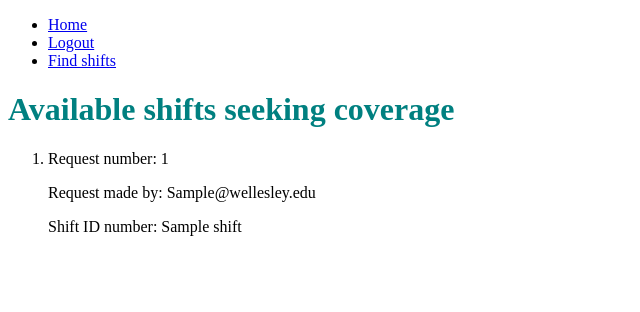
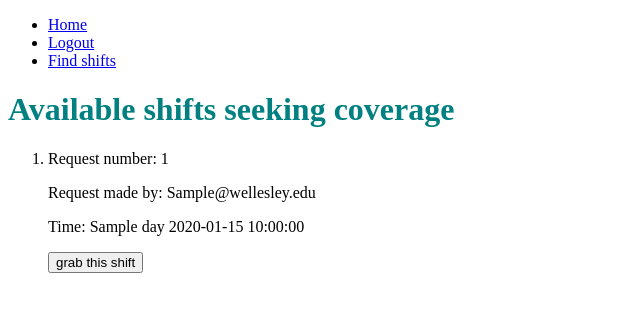
Before and after one commit to mharrigan26/FindASubstitute, a Flask app: template templates/available_shifts.html in a window 1280 px wide. Shown: the top 312 px of the page, without its empty margins (0-640 px from the left). Run offline with Flask 2, Linux system fonts and the light colour scheme; the template is opened without the code that fills it: most values are stand-ins (such as "Sample title", 1, 10 or a date in 2020).

Commit message:
created available shifts grabbing page

```diff
--- a/app.py
+++ b/app.py
@@ -96,9 +96,7 @@ def user(username):
             session['visits'] = 1+int(session['visits'])
             return render_template('greet.html',
                                    page_title='My App: Welcome {}'.format(username),
-                                   name=username,
-                                   visits=session['visits'])
-
+                                   name=username)
         else:
             flash('you are not logged in. Please login or join')
             return redirect( url_for('index') )
@@ -127,13 +125,14 @@ def shifts():
     if request.method == 'GET':
         conn = dbi.connect()
         info = database.available(conn)
-        #change ^ to get all the information
+        print(info)
         return render_template('available_shifts.html', title='Available Shifts', shifts=info, conn=conn)
 
-@app.route('/shifts/<shift_id>', methods=['GET'])
-def shift(shift_id):
-    if request.method == 'GET':
-        return render_template('shift.html', shift_id=shift_id)
+@app.route('/grabShift/', methods=['POST'])
+def grabShift():
+    conn = dbi.connect()
+    #write shift switching here, update statements and such
+    #redirect back to shifts page
 
 if __name__ == '__main__':
     import sys, os
--- a/database.py
+++ b/database.py
@@ -44,9 +44,9 @@ def lookupEmployee(conn, username):
 
 def available(conn):
     curs = dbi.dict_cursor(conn)
-    sql = 'select * from coverage where covered = %s'
-    vals = [0]
-    curs.execute(sql, vals)
+    curs.execute('''select coverage.request_id, coverage.req_employee, shift1.time, shift1.day, coverage.shift
+    from coverage, shift1
+    where coverage.shift = shift1.shift_id AND coverage.covered = 0''')
     info = curs.fetchall()
     return info
 
--- a/insert_statements.sql
+++ b/insert_statements.sql
@@ -1,6 +1,6 @@
-Insert into employee(username, password, name, email) values (“bpio”, “11111”, “Bianca”, “bpio@wellesley.edu”)
-Insert into shifts(permanent, day, time,employee) values (1, “Monday”, “5:00pm”, "bpio")
-Insert into employee(username, password, name, email) values ("wwellesley", “12345”, “Wendy”, “wwellesley@wellesley.edu”)
-Insert into employee(username, password, name, email) values ("wwellesley2", “33333”, “Wanda”, “wwellesley2@wellesley.edu”)
-Insert into admin(username, password, name, email) values ("steve1", "54213", "Steve", "sjobs@wellesley.edu")
-Insert into shifts(permanent, day, time,employee) values (1, “Monday”, “8:00am”, "wwellesley")
+
+Insert into shift1(permanent, day, time,employee) values (1, 'Monday', '5:00pm', 'bpio');
+Insert into shift1(permanent, day, time,employee) values (1, 'Monday', '8:00am', 'wwellesley');
+
+Insert into coverage(covered, req_employee, shift) values (0, 'bpio', 1);
+Insert into coverage(covered, req_employee, shift) values (0, 'wwellesley', 2);
--- a/templates/available_shifts.html
+++ b/templates/available_shifts.html
@@ -9,11 +9,13 @@
         <ol>
             {% for shift in shifts %}
             <li>
-            <!-- put a form inside this for look to grab each shift, label for each shift_id -->
             <p>Request number: {{shift['request_id']}}</p>
             <p>Request made by: {{shift['req_employee']}}@wellesley.edu</p>
-            <p>Shift ID number: {{shift['shift']}}</p>
-
+            <p>Time: {{shift['day']}} {{shift['time']}}</p>
+            <form action="{{url_for('grabShift')}}" method="post">
+                <input type="hidden" name="shiftid" value="{{shift['shift']}}">
+                <input type="submit" value="grab this shift">
+                </form>
             </li>
             {% endfor %}
         </ol>
--- a/templates/base.html
+++ b/templates/base.html
@@ -19,6 +19,7 @@
     {% endif %}
 {% endwith %}
 
+{% block nav %}
 <div id="navigation">
     <ul>
         <li><a href="/">Home</a>
@@ -27,6 +28,7 @@
 
     </ul>
 </div>
+{% endblock %}
 
 {% block main_content %}
 <h1>Welcome!</h1>
```
Also changed, not shown: templates/main.html (+9 -0 lines), templates/shift.html (deleted, +0 -7 lines).
